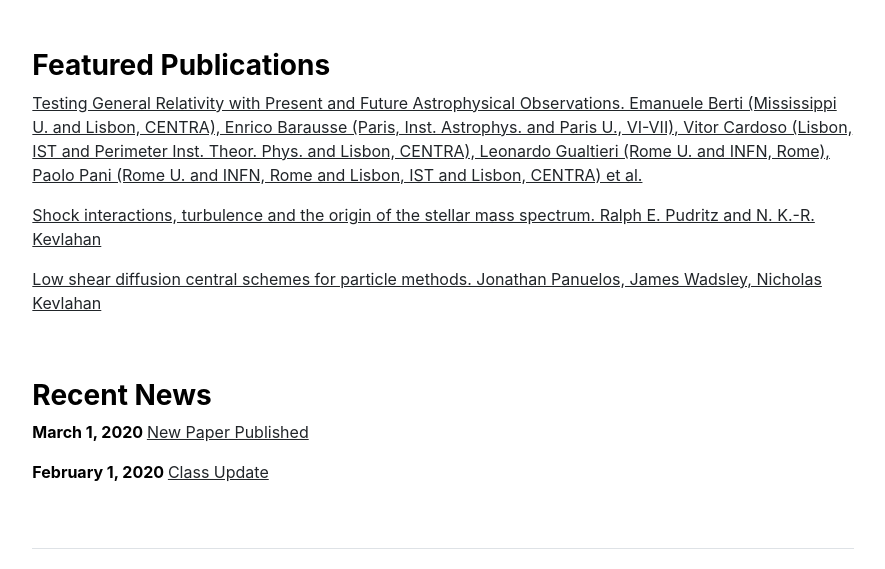
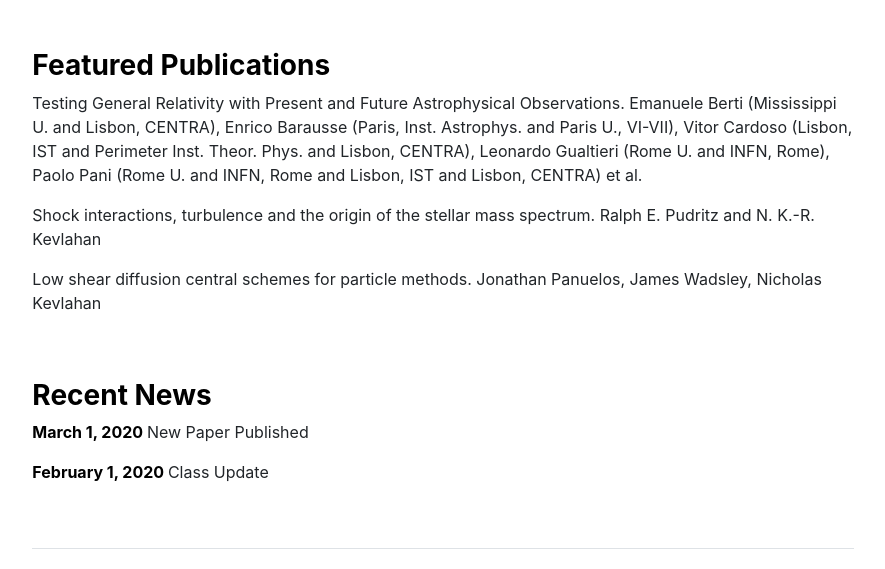
Before and after one commit to WeiSu-MAE/weisu-mae.github.io, a Jekyll site: the page built from index.md, in a window 1280 px wide. Shown: the part 367-936 px from the top of the page, without its empty margins (197-1082 px from the left). Built offline with Jekyll 4.4.1, drawn with Linux system fonts in a browser that asks for light colours.

Commit message:
Update main.scss

```diff
--- a/_sass/main.scss
+++ b/_sass/main.scss
@@ -11,5 +11,5 @@ body {
 
 body a {
   color: $linkColor;
-  border : none;
+  text-decoration : none;
 }
```
